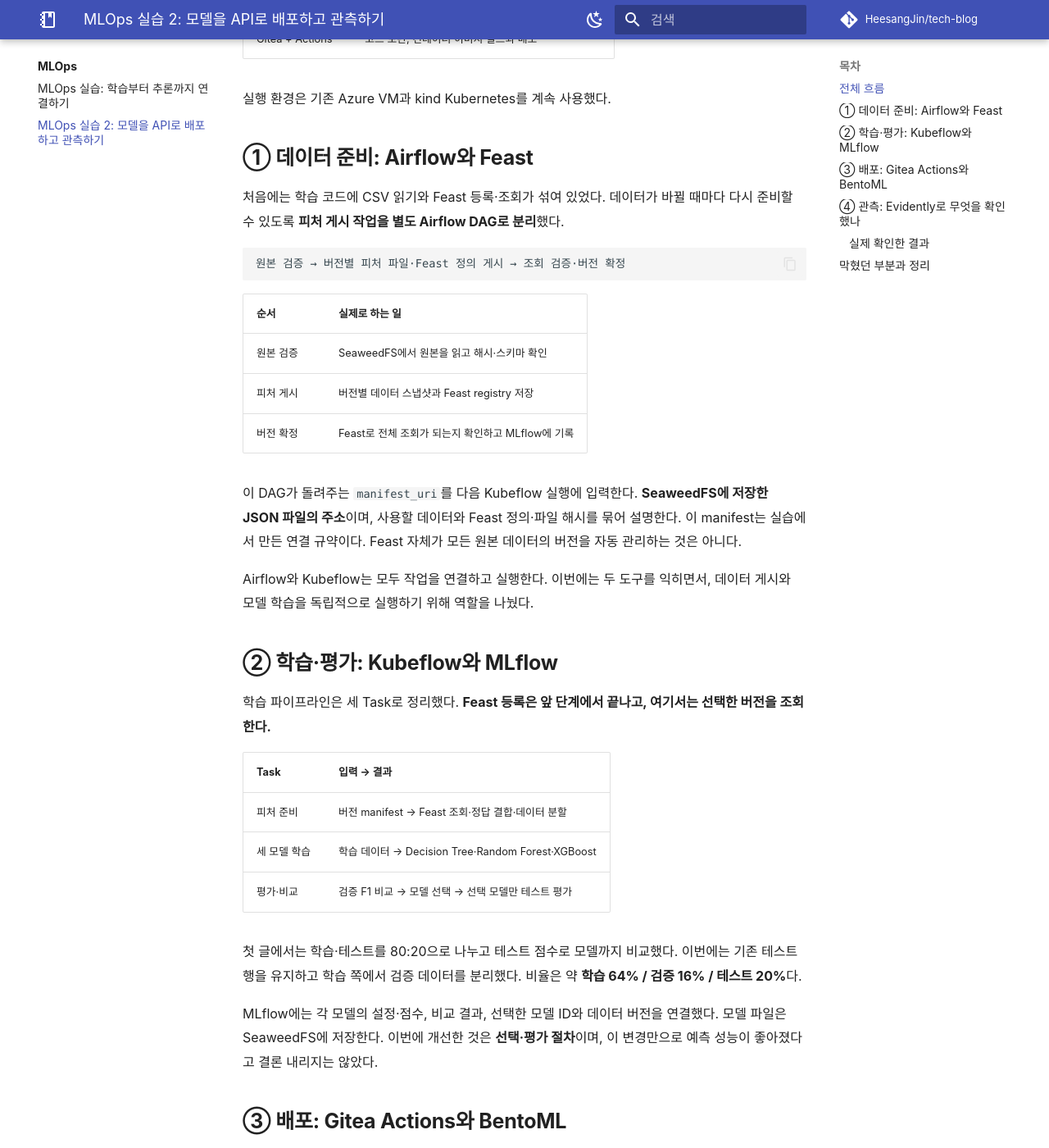
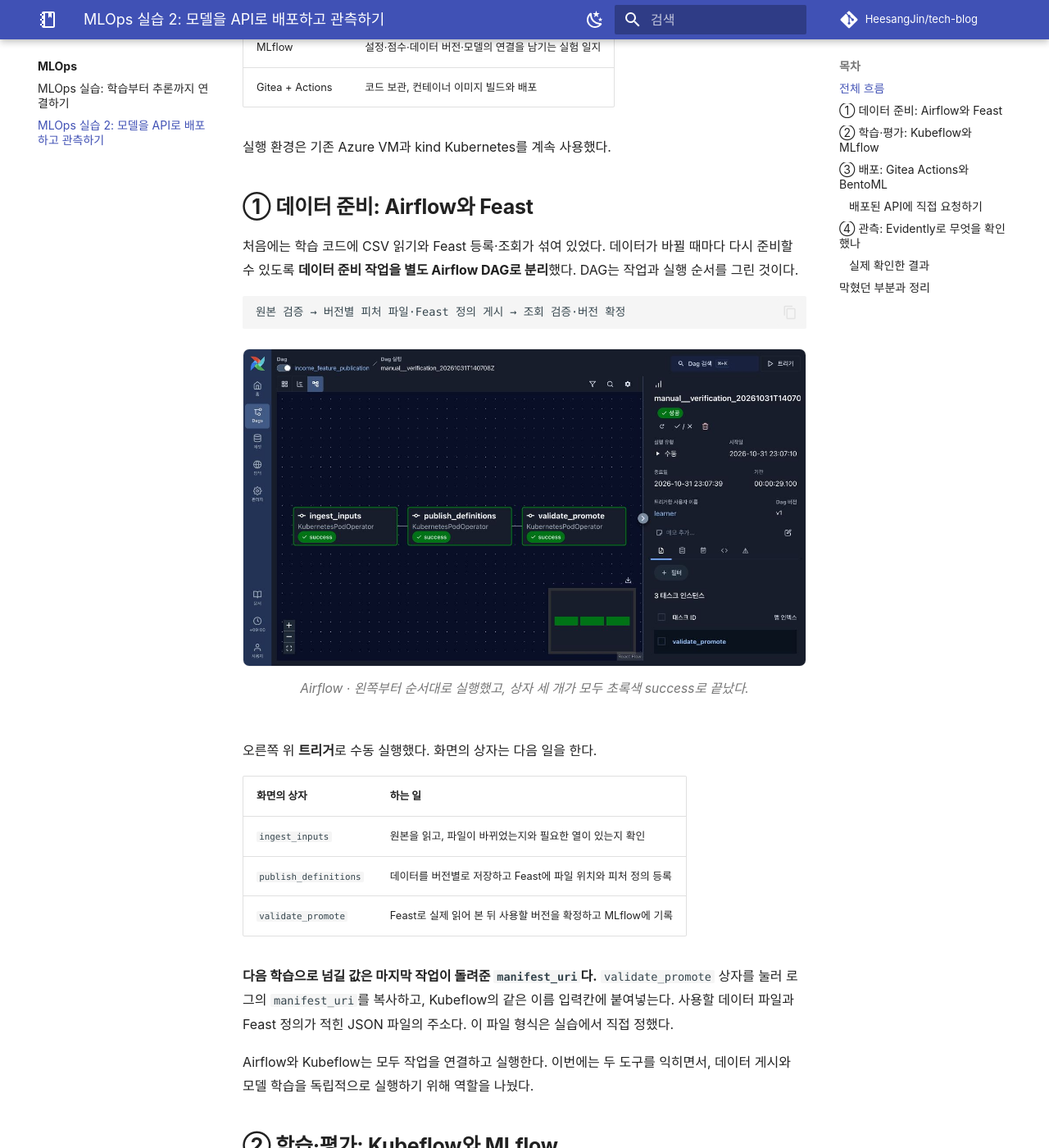
Before and after one commit to HeesangJin/tech-blog, an MkDocs documentation site: the page built from docs/mlops/model-serving-monitoring.md, in a window 1280 px wide and 1400 px high, scrolled down 711 px. Shown: the whole window at 82% size. Built offline with MkDocs 1.6.1 and Material for MkDocs 9.7.7, drawn with Linux system fonts in a browser that asks for light colours; comment, search, counter and statistics services are not loaded; some of the changed text lies outside the part shown.

Commit message:
Show Airflow, deployment and prediction screens in second post

````diff
--- a/docs/mlops/model-serving-monitoring.md
+++ b/docs/mlops/model-serving-monitoring.md
@@ -6,6 +6,7 @@ tags: [MLOps, Airflow, Feast, Kubeflow, MLflow, BentoML, Evidently, Gitea]
 
 지난 [첫 번째 실습](azure-mlops-lab.md)에서는 소득 분류 모델을 학습하고, 저장한 모델로 배치 추론을 실행했다.
 이번에는 **데이터 준비와 학습을 분리하고, 선택한 모델을 API로 배포한 뒤 입력 데이터의 변화까지 확인**했다.
+화면 이미지는 누르면 원본 크기로 볼 수 있다.
 
 ## 전체 흐름
 
@@ -22,6 +23,7 @@ flowchart LR
 ```
 
 화살표는 업무의 순서다. **현재는 단계마다 사람이 결과를 확인하고 다음 작업을 수동 실행한다.**
+준비된 데이터 주소는 학습 입력으로, 모델 비교 Run ID는 배포 입력으로 넘긴다.
 
 | 흐름을 받치는 도구 | 역할 |
 |---|---|
@@ -35,21 +37,30 @@ flowchart LR
 ## ① 데이터 준비: Airflow와 Feast
 
 처음에는 학습 코드에 CSV 읽기와 Feast 등록·조회가 섞여 있었다.
-데이터가 바뀔 때마다 다시 준비할 수 있도록 **피처 게시 작업을 별도 Airflow DAG로 분리**했다.
+데이터가 바뀔 때마다 다시 준비할 수 있도록 **데이터 준비 작업을 별도 Airflow DAG로 분리**했다. DAG는 작업과 실행 순서를 그린 것이다.
 
 ```text
 원본 검증 → 버전별 피처 파일·Feast 정의 게시 → 조회 검증·버전 확정
 ```
 
-| 순서 | 실제로 하는 일 |
+<figure class="lab-shot" markdown="span">
+
+[![Airflow에서 데이터 준비 작업 세 개가 모두 성공한 화면](assets/model-serving-monitoring/airflow-data-preparation.jpg)](assets/model-serving-monitoring/airflow-data-preparation.jpg)
+
+<figcaption>Airflow · 왼쪽부터 순서대로 실행했고, 상자 세 개가 모두 초록색 success로 끝났다.</figcaption>
+</figure>
+
+오른쪽 위 **트리거**로 수동 실행했다. 화면의 상자는 다음 일을 한다.
+
+| 화면의 상자 | 하는 일 |
 |---|---|
-| 원본 검증 | SeaweedFS에서 원본을 읽고 해시·스키마 확인 |
-| 피처 게시 | 버전별 데이터 스냅샷과 Feast registry 저장 |
-| 버전 확정 | Feast로 전체 조회가 되는지 확인하고 MLflow에 기록 |
+| `ingest_inputs` | 원본을 읽고, 파일이 바뀌었는지와 필요한 열이 있는지 확인 |
+| `publish_definitions` | 데이터를 버전별로 저장하고 Feast에 파일 위치와 피처 정의 등록 |
+| `validate_promote` | Feast로 실제 읽어 본 뒤 사용할 버전을 확정하고 MLflow에 기록 |
 
-이 DAG가 돌려주는 `manifest_uri`를 다음 Kubeflow 실행에 입력한다.
-**SeaweedFS에 저장한 JSON 파일의 주소**이며, 사용할 데이터와 Feast 정의·파일 해시를 묶어 설명한다.
-이 manifest는 실습에서 만든 연결 규약이다. Feast 자체가 모든 원본 데이터의 버전을 자동 관리하는 것은 아니다.
+**다음 학습으로 넘길 값은 마지막 작업이 돌려준 `manifest_uri`다.**
+`validate_promote` 상자를 눌러 로그의 `manifest_uri`를 복사하고, Kubeflow의 같은 이름 입력칸에 붙여넣는다.
+사용할 데이터 파일과 Feast 정의가 적힌 JSON 파일의 주소다. 이 파일 형식은 실습에서 직접 정했다.
 
 Airflow와 Kubeflow는 모두 작업을 연결하고 실행한다. 이번에는 두 도구를 익히면서,
 데이터 게시와 모델 학습을 독립적으로 실행하기 위해 역할을 나눴다.
@@ -70,15 +81,31 @@ Airflow와 Kubeflow는 모두 작업을 연결하고 실행한다. 이번에는
 MLflow에는 각 모델의 설정·점수, 비교 결과, 선택한 모델 ID와 데이터 버전을 연결했다.
 모델 파일은 SeaweedFS에 저장한다. 이번에 개선한 것은 **선택·평가 절차**이며, 이 변경만으로 예측 성능이 좋아졌다고 결론 내리지는 않았다.
 
+학습이 끝나면 MLflow에서 **`compare-and-select` 실행을 열고 Overview의 Run ID**를 복사한다. 다음 배포에서 이 값을 사용한다.
+
 ## ③ 배포: Gitea Actions와 BentoML
 
 배치 작업이 끝날 때마다 Pod가 종료되는 방식에서, **모델을 메모리에 올려 두고 요청에 응답하는 API**로 확장했다.
 BentoML은 모델 로딩과 예측 코드를 API 서비스로 묶는 데 사용했다.
 
-| 수동 Actions 작업 | 동작 |
+먼저 Gitea의 **Build images (manual)**을 실행해 이미지를 만든다.
+이어서 **Deploy model (manual)**을 열고 두 값을 입력한다.
+
+| 입력칸 | 넣는 값 |
 |---|---|
-| 이미지 빌드 | 소스 검사·테스트 → BentoML·분석 이미지 빌드 → Gitea 레지스트리에 저장 |
-| 모델 배포 | 이미지 태그 + 비교 Run ID 지정 → 선택 모델 확인 → 서빙 Pod 갱신·예측 검증 |
+| `image_tag` | 이미지 빌드가 끝난 로그에 나오는 `git-...` 태그 |
+| `comparison_run_id` | 앞에서 세 모델을 비교한 MLflow Run ID |
+
+<figure class="lab-shot" markdown="span">
+
+[![Gitea Actions 배포 12번의 모델 확인, BentoML Pod 교체, API 예측 검사가 성공한 화면](assets/model-serving-monitoring/gitea-deployment-success.jpg)](assets/model-serving-monitoring/gitea-deployment-success.jpg)
+
+<figcaption>Gitea Actions · 배포 #12. 모델 확인, 서빙 Pod 교체, API 예측 검사까지 성공했다.</figcaption>
+</figure>
+
+화면의 **Deliver image and update BentoML Pod**가 서버를 교체하는 단계다.
+그다음 **Verify prediction API and record deployment**에서 시험 요청을 보내 예상한 예측이 나오는지 확인했다.
+`Roll back on failure`는 실패가 없어 건너뛰었다.
 
 **코드를 push하거나 학습을 완료한 것만으로 배포되지는 않는다.** 배포할 비교 Run을 사람이 선택한다.
 Git에는 코드와 작업 정의를 저장하고, 데이터·모델 파일·인증값은 넣지 않았다.
@@ -94,6 +121,31 @@ Pod 시작: 고정된 S3 경로 → 모델 직접 다운로드·해시 확인
 
 검증에서는 같은 worker가 모델을 재사용하는지, 예측이 학습 시 참조 결과와 일치하는지 확인했다.
 배포 이력도 MLflow에 남겨 **데이터 버전 → 학습 → 비교·선택 → 배포 모델**을 따라갈 수 있게 했다.
+
+### 배포된 API에 직접 요청하기
+
+BentoML의 `/predict`를 펼치고 **Try it out**을 누른다.
+직업·교육 등 8개 값을 JSON에 넣고 **Execute**를 눌렀다.
+`collection_id`는 요청을 묶어 구분할 이름이다. 이번 요청에는 `blog-demo`를 넣었다.
+
+<figure class="lab-shot" markdown="span">
+
+[![BentoML predict 입력칸에 8개 피처와 blog-demo 요청 묶음을 입력한 화면](assets/model-serving-monitoring/bentoml-request.jpg)](assets/model-serving-monitoring/bentoml-request.jpg)
+
+<figcaption>BentoML · 입력을 작성한 화면. Execute를 누르면 배포된 모델에 요청이 전달된다.</figcaption>
+</figure>
+
+<figure class="lab-shot" markdown="span">
+
+[![BentoML predict의 실제 응답. HTTP 200과 소득 구간 예측, 모델 ID, 요청 기록 성공 여부가 표시된다](assets/model-serving-monitoring/bentoml-response.jpg)](assets/model-serving-monitoring/bentoml-response.jpg)
+
+<figcaption>BentoML · 같은 입력에 대한 실제 응답. 이 예시는 소득이 5만 달러를 넘는 구간으로 예측했다.</figcaption>
+</figure>
+
+- **`200`**: API 호출이 정상 처리됐다는 뜻이다. 정답을 맞혔다는 뜻은 아니다.
+- **`income: ">50K"`**: 모델이 예측한 소득 구간이다.
+- **`model_id`, `training_run_id`**: 어떤 모델과 학습에서 나온 예측인지 MLflow에서 찾는 값이다.
+- **`monitoring_logged: true`**: 이 요청과 예측을 SeaweedFS에 저장했다. 이렇게 모인 입력을 다음 Evidently 작업에서 비교한다.
 
 ## ④ 관측: Evidently로 무엇을 확인했나
 
@@ -147,8 +199,5 @@ BentoML 요청·예측 기록 → SeaweedFS → Airflow 수동 분석 → MLflow
 | 온라인 요청이 아직 적음 | 최소 표본 수 미만이면 실패 대신 분석을 건너뜀 |
 | HTML 보고서 미리보기가 빈 화면 | MLflow Overview에서 지표 확인, HTML은 다운로드해서 열기 |
 
-이번에는 **데이터 준비 → 학습·평가 → 모델 배포 → 입력 관측**을 한 바퀴 연결했다.
-각 도구를 붙이는 것보다 중요한 것은 **어떤 데이터와 모델로 실행했고, 무엇을 보고 다음 실험을 결정할지** 남기는 일이었다.
-
-다음에는 수집된 정답과 오분류 사례를 함께 보고 데이터·피처·학습 설정을 바꿔 비교할 수 있다.
-현재는 자동 스케줄·재학습·재배포를 켜지 않았으며, 변경과 다음 실행은 직접 결정한다.
+여기까지는 API 응답과 입력의 변화를 확인했다.
+다음에는 요청에 정답을 붙여 어떤 경우에 틀렸는지 확인하고, 데이터를 추가해 다시 학습할 차례다.
````
Also changed, not shown: docs/mlops/assets/model-serving-monitoring/airflow-data-preparation.jpg (added), docs/mlops/assets/model-serving-monitoring/bentoml-request.jpg (added), docs/mlops/assets/model-serving-monitoring/bentoml-response.jpg (added), docs/mlops/assets/model-serving-monitoring/gitea-deployment-success.jpg (added).
